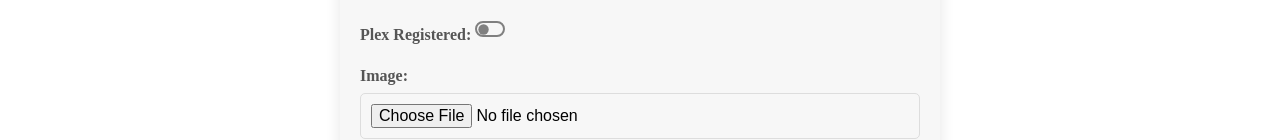
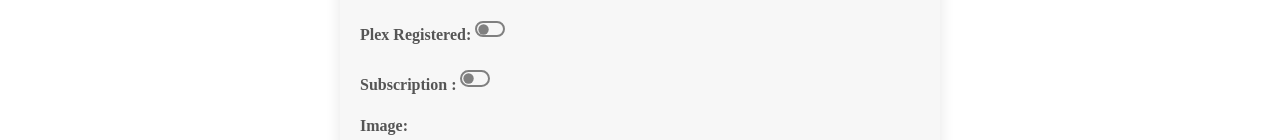
Before and after one commit to RyoniCho/ReactJS_Tutorial, a React (Create React App) app in the folder first-react-webapp/: page /add in a window 1280 px wide. Shown: the part 812-952 px from the top of the page. Built offline with nearby package versions, Linux system fonts and the light colour scheme; no server answers.

Commit message:
subscription add

```diff
--- a/first-react-webapp/src/AMoiveDetail.js
+++ b/first-react-webapp/src/AMoiveDetail.js
@@ -81,6 +81,7 @@ const AMovieDetail = ({isAuthenticated,isNSFWContentBlured}) => {
                     <p><strong>Serial Number:</strong> {movie.serialNumber}</p>
                     <p><strong>Actor:</strong> {movie.actor}</p>
                     <p><strong>Plex Registered:</strong> {movie.plexRegistered ? 'Yes' : 'No'}</p>
+                    <p><strong>Subscription:</strong> {movie.subscriptExist ? 'Yes' : 'No'}</p>
                     <p><strong>Description:</strong> {movie.description}</p>
                     <p><strong>Release Date:</strong> {GetReleaseDataStr(movie.releaseDate)}</p>
 
--- a/first-react-webapp/src/AMovieList.js
+++ b/first-react-webapp/src/AMovieList.js
@@ -236,6 +236,7 @@ const AMovieList = ({isAuthenticated,isNSFWContentBlured}) => {
                             <div className="movie-info">
                                 <h3>{movie.title}</h3>
                                 <h4>보유여부: {(!movie.plexRegistered&&movie.mainMovie==='') ? 'X': (ShowOwnedType(movie.plexRegistered,movie.mainMovie)) }</h4>
+                                <h4>자막유뮤: {movie.subscriptExist ? 'O':'X'}</h4>
                                 <div className='release-date'>
                                     <h4>{GetReleaseDataStr(movie.releaseDate)} 출시</h4>
                                 </div>
--- a/first-react-webapp/src/EditMovie.js
+++ b/first-react-webapp/src/EditMovie.js
@@ -16,6 +16,7 @@ function EditMovie() {
         description: '',
         actor: '',
         serialNumber: '',
+        subscriptExist:false,
         plexRegistered: false,
         releaseDate: Date.now(),
         category:'Unknown',
@@ -129,6 +130,10 @@ function EditMovie() {
                 <input type="checkbox" name="plexRegistered" checked={movie.plexRegistered} onChange={handleCheckboxChange} />
             </label>
             <label>
+                Subscription:
+                <input type="checkbox" name="subscriptExist" checked={movie.subscriptExist} onChange={handleCheckboxChange} />
+            </label>
+            <label>
                 Release Date:
                 <input type="date" name="releaseDate" value={movie.releaseDate} onChange={handleChange} />
             </label>
--- a/first-react-webapp/src/RegistInfo.js
+++ b/first-react-webapp/src/RegistInfo.js
@@ -13,6 +13,7 @@ function RegistInfo()
     const [urlImage,setUrlImage] =useState('');
     const [trailer, setTrailer] = useState(null);
     const [plexRegistered, setPlexRegistered] = useState(false);
+    const [subscription, setSubscription] = useState(false);
     const [description, setDescription] = useState('');
     const [releaseDate,setReleaseDate] = useState(Date.now);
     const [isUploading, setIsUploading] = useState(false);
@@ -129,6 +130,7 @@ function RegistInfo()
         formData.append('serialNumber', serialNumber);
         formData.append('actor', selectedActor);
         formData.append('plexRegistered', plexRegistered);
+        formData.append('subscriptExist', subscription);
         formData.append('image', image);
         formData.append('trailer', trailer);
         formData.append('description', description);
@@ -251,6 +253,14 @@ function RegistInfo()
                     />
                 </div>
                 <div>
+                    <label>Subscription :</label>
+                    <input
+                        type="checkbox"
+                        checked={subscription}
+                        onChange={(e) => setSubscription(e.target.checked)}
+                    />
+                </div>
+                <div>
                     <label>Image:</label>
 
                     {
```
